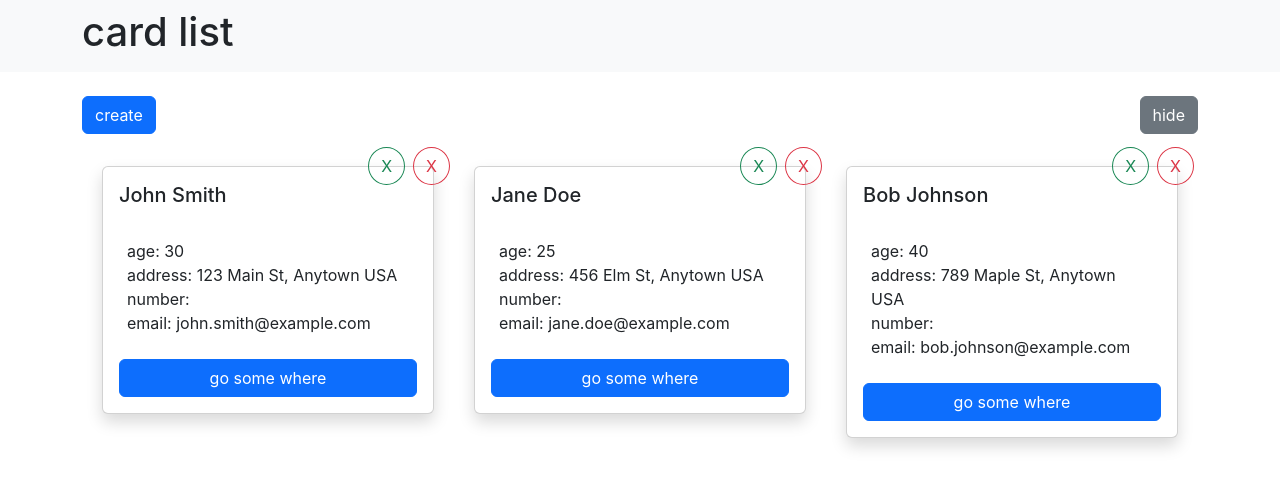
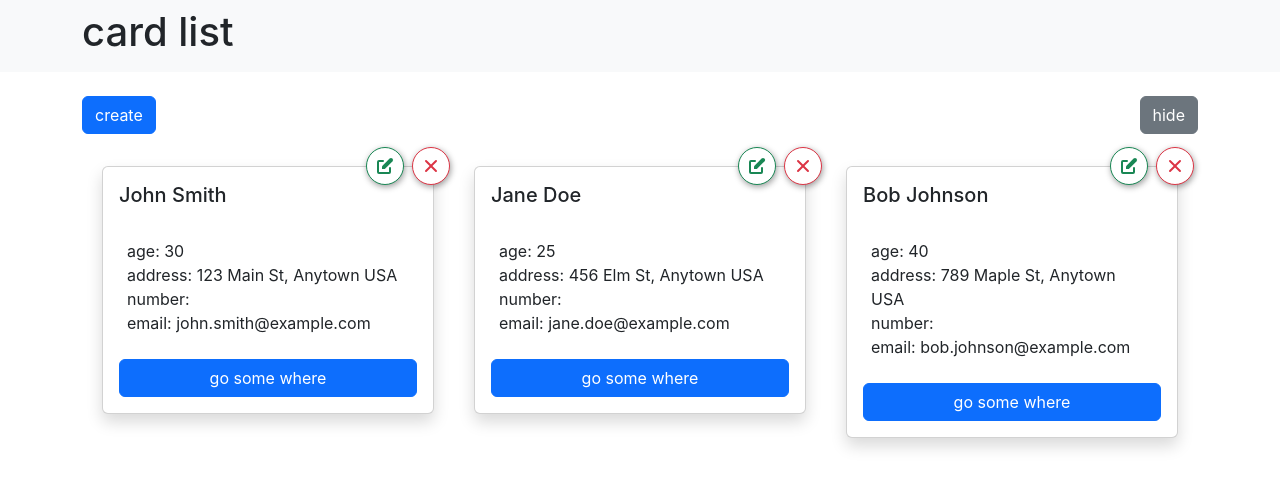
Before and after one commit to ahmedRAOUANE/cardsHandlerProject, a React (Create React App) app: page / in a window 1280 px wide. Shown: the top 488 px of the page. Built offline with nearby package versions, Linux system fonts and the light colour scheme.

Commit message:
complete setting the popup in edite button

```diff
--- a/src/components/app/App.js
+++ b/src/components/app/App.js
@@ -4,7 +4,6 @@ import { useState } from "react";
 import "bootstrap/dist/css/bootstrap.min.css";
 
 // components
-import Modal from "../formData/Popup";
 import Header from "../header/Header";
 import CardList from "../cards/cardList/CardList";
 import NavigationBtns from "../navigation/NavigationBtns";
@@ -37,27 +36,17 @@ function App() {
     },
   ]);
 
-  const [showPopup, setShowPopup] = useState(false);
-
   const [showCards, setShowCards] = useState(true);
 
   const showCardHandler = (card) => {
     setShowCards(card);
   };
 
-  const popupHandler = (popup) => {
-    setShowPopup(popup);
-  };
-
   return (
     <div className="App">
       <Header />
-      <NavigationBtns
-        showCardHandler={showCardHandler}
-        showPopupHandler={popupHandler}
-      />
+      <NavigationBtns showCardHandler={showCardHandler} />
       <CardList showCards={showCards} names={nameList} />
-      <Modal showPopup={showPopup} hidePopup={() => setShowPopup(false)} />
     </div>
   );
 }
--- a/src/components/cards/card/Card.module.css
+++ b/src/components/cards/card/Card.module.css
@@ -4,3 +4,12 @@
     right: -25px;
     left: -18px;
 }
+.controlBtns button {
+    padding: 8px;
+    font-size: 20px;
+    display: flex;
+    align-items: center;
+    justify-content: center;
+    box-shadow: 1px 2px 6px #00000063;
+    background-color: #fff;
+}
--- a/src/components/cards/card/Crad.js
+++ b/src/components/cards/card/Crad.js
@@ -1,27 +1,44 @@
+import { useState } from "react";
+
+// React icons
+import { HiPencilAlt, HiX } from "react-icons/hi";
+
+// components
+import Modal from "../../formData/Popup";
+
+// css styles
 import style from "./Card.module.css";
-const Card = (member) => {
+
+const Card = ({member}) => {
+
+  const [showPopup, setShowPopup] = useState(false);
+
   return (
-    <div className="col col-md-4" id={member.member.id}>
+    <div className="col col-md-4" id={member.id}>
       <div className="card m-2 p-3 shadow">
         <div className={`${style.controlBtns} d-flex justify-content-end`}>
-          <button className="btn btn-outline-success me-2 rounded-circle">
-            X
+          <button
+            className={`btn btn-outline-success me-2 rounded-circle`}
+            onClick={() => setShowPopup(!showPopup)}
+          >
+            <HiPencilAlt />
           </button>
-          <button className="btn btn-outline-danger me-2 rounded-circle">
-            X
+          <button className={`btn btn-outline-danger me-2 rounded-circle`}>
+            <HiX />
           </button>
         </div>
-        <h5 className="card-title">{member.member.name}</h5>
+        <h5 className="card-title">{member.name}</h5>
         <ul className="card-body my-3 p-2 list-unstyled">
-          <li className="card-text">age: {member.member.age}</li>
-          <li className="card-text">address: {member.member.address}</li>
-          <li className="card-text">number: {member.member.number}</li>
-          <li className="card-text">email: {member.member.email}</li>
+          <li className="card-text">age: {member.age}</li>
+          <li className="card-text">address: {member.address}</li>
+          <li className="card-text">number: {member.number}</li>
+          <li className="card-text">email: {member.email}</li>
         </ul>
         <a href="/" className="btn btn-primary">
           go some where
         </a>
       </div>
+      <Modal showPopup={showPopup} hidePopup={() => setShowPopup(!showPopup)} />
     </div>
   );
 };
--- a/src/components/navigation/NavigationBtns.js
+++ b/src/components/navigation/NavigationBtns.js
@@ -1,15 +1,13 @@
 import { useState } from "react";
 
-const NavigationBtns = ({ showCardHandler, showPopupHandler }) => {
+//component
+import Modal from "../formData/Popup";
 
-  const [showPopup, setShowPopup] = useState(false);
+const NavigationBtns = ({ showCardHandler }) => {
 
   const [showCard, setShowCard] = useState(false);
 
-  const handleShowPopup = () => {
-    setShowPopup(!showPopup);
-    showPopupHandler(!showPopup);
-  };
+  const [showPopup, setShowPopup] = useState(false);
 
   const handleShowCard = () => {
     setShowCard(!showCard);
@@ -18,12 +16,16 @@ const NavigationBtns = ({ showCardHandler, showPopupHandler }) => {
 
   return (
     <div className="container d-flex justify-content-between my-4">
-      <button className="btn btn-primary" onClick={handleShowPopup}>
+      <button
+        className="btn btn-primary"
+        onClick={() => setShowPopup(!showPopup)}
+      >
         create
       </button>
       <button className="btn btn-secondary" onClick={handleShowCard}>
         {showCard ? "show" : "hide"}
       </button>
+      <Modal showPopup={showPopup} hidePopup={() => setShowPopup(!showPopup)} />
     </div>
   );
 };
```
